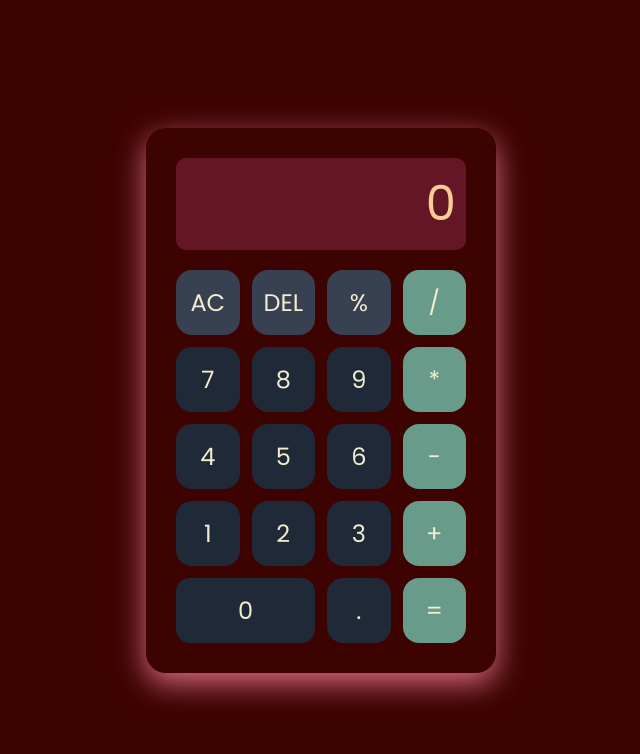
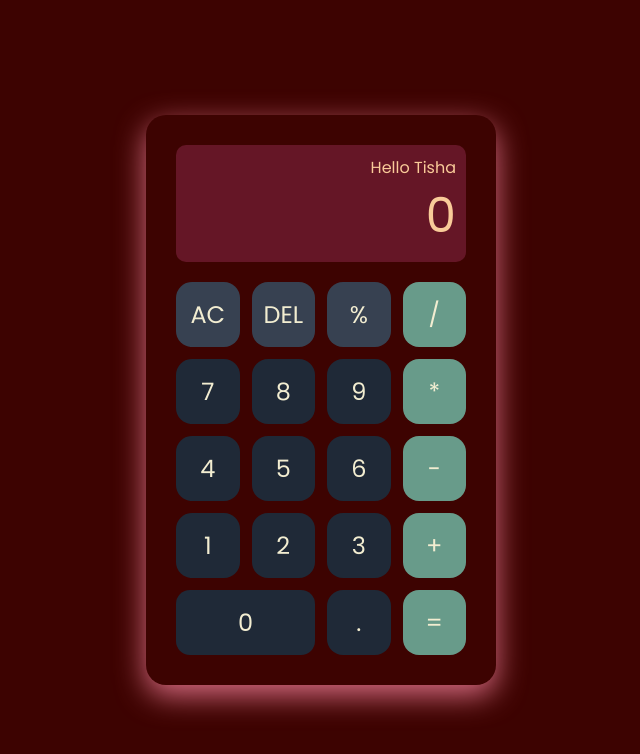
Before and after one commit to mamun8560/calculator-practice-project, a plain HTML site: page index.html in a window 1280 px wide. Shown: the whole page, without its empty margins (319-959 px from the left). Drawn offline with Linux system fonts and the light colour scheme.

Commit message:
tisha added

```diff
--- a/index.html
+++ b/index.html
@@ -10,10 +10,16 @@
       href="https://encrypted-tbn0.gstatic.com/images?q=tbn:ANd9GcTrGhFVUkEOfvXJncmzQTaf8x59m-6gJPA06g&s"
     />
   </head>
-  <body class="shared">
+  <header>
+
+  </header>
+  <main>
+    <body class="shared">
     <div class="container">
       <div class="cals-text">
-        <p id="user-input">0</p>
+        <label for="user-input" class="hello">Hello Tisha</label>
+        <p id="user-input" >0</p>
+
       </div>
 
       <div class="cals-keys">
@@ -39,5 +45,8 @@
       </div>
     </div>
   </body>
+  </main>
+
+
   <script src="script.js"></script>
 </html>
--- a/styles.css
+++ b/styles.css
@@ -49,7 +49,7 @@ body{
     justify-content: center;
 
 }
-.container{
+.container {
     background-color: var(--cont-bg);
     padding: 30px;
     width: 350px;
@@ -57,6 +57,13 @@ body{
     box-shadow: 0 10px 30px var(--box-shadow);
 
 }
+.hello{
+  color: var(--text-color);
+  display: flex;
+  align-items: center;
+  justify-content: right;
+}
+
 .cals-text{
     margin-bottom: 20px;
     padding: 10px;
@@ -110,8 +117,15 @@ button:hover{
     transform: scale(0.98);
 }
 
+footer{
+  color: var(--text-color);
+  display: flex;
+  align-items: right;
+  justify-content: right;
+}
 
-/* Make text and button sizes adjust to screen */
+
+
 html {
   font-size: 16px;
 }
```
